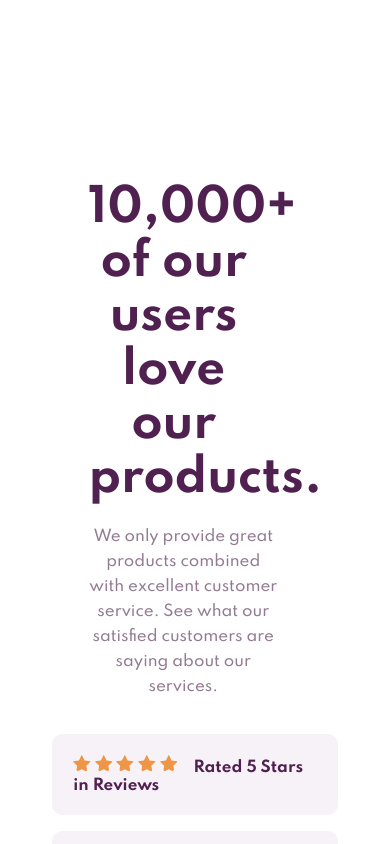
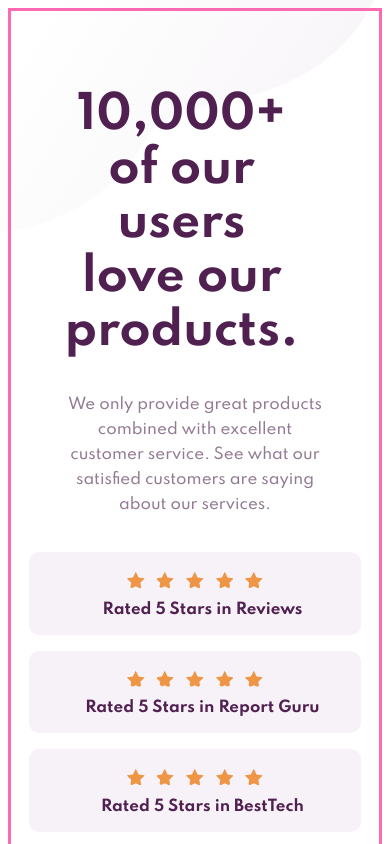
Before and after one commit to andreasztk/Social-proof-section-Challenge, a plain HTML site: page index.html in a window 390 px wide. Shown: the top 844 px of the page. Drawn offline with Linux system fonts and the light colour scheme.

Commit message:
add media and background

```diff
--- a/index.html
+++ b/index.html
@@ -7,7 +7,6 @@
     <link rel="preconnect" href="https://fonts.gstatic.com">
     <link href="https://fonts.googleapis.com/css2?family=Spartan:wght@400;500;700&display=swap" rel="stylesheet">
     <!-- displays site properly based on user's device -->
-    <meta name="viewport" content="width=device-width initial-scale=1.0">
 
     <link
       rel="icon"
@@ -29,7 +28,6 @@
     </style>
   </head>
   <body>
-
     <div class="container">
     <div class="top">
       <div class="text">
@@ -39,27 +37,33 @@
 
       <div class="rate">
         <div class="star-text1">
+          <span>
               <img src="images/icon-star.svg" alt="">
               <img src="images/icon-star.svg" alt="">
               <img src="images/icon-star.svg" alt="">
               <img src="images/icon-star.svg" alt="">
               <img src="images/icon-star.svg" alt="">
+            </span>
           <b>Rated 5 Stars in Reviews</b>
         </div>
         <div class="star-text2">
+          <span>
             <img src="images/icon-star.svg" alt="">
             <img src="images/icon-star.svg" alt="">
             <img src="images/icon-star.svg" alt="">
             <img src="images/icon-star.svg" alt="">
             <img src="images/icon-star.svg" alt="">
+          </span>
          <b>Rated 5 Stars in Report Guru</b>
         </div>
         <div class="star-text3">
+          <span>
             <img src="images/icon-star.svg" alt="">
             <img src="images/icon-star.svg" alt="">
             <img src="images/icon-star.svg" alt="">
             <img src="images/icon-star.svg" alt="">
             <img src="images/icon-star.svg" alt="">
+          </span>
           <b>Rated 5 Stars in BestTech</b>
         </div>
       </div>
--- a/style.css
+++ b/style.css
@@ -10,18 +10,21 @@ body {
     font-size        : 15px;
     background-color : white;
     box-sizing       : border-box;
-    /* background-image : url(/images/bg-pattern-bottom-desktop.svg); */
-    background-repeat: no-repeat;
+    background-image : url(/images/bg-pattern-top-desktop.svg), url(/images/bg-pattern-bottom-desktop.svg);
+    background-repeat: no-repeat, no-repeat;
+    background-position: left top, right bottom;
+    border: 3px solid hotpink;
 }
 
 .container {
+
     width         : 90%;
     margin        : auto;
     display       : flex;
     flex-direction: column;
     flex-wrap     : nowrap;
+}
 
-}
 
 .top {
     color          : var(--color-darker);
@@ -58,19 +61,19 @@ body {
     display       : flex;
     flex-direction: column;
     align-items   : center;
-    min-width: 35%;
+    min-width: 45%;
 
 }
 
 .rate img {
     width : 18px;
-    margin: -5px;
+    margin: -1px;
 }
 
 .rate div {
     background-color: var(--color-lighter);
     border-radius   : 10px;
-    padding         : 1.3rem;
+    padding         : 1rem;
     margin          : 0.5rem;
 }
 
@@ -154,23 +157,31 @@ img,
 }
 
 @media screen and (max-width: 800px){
+  body{
+      background-image: url(/images/bg-pattern-top-mobile.svg), url(/images/bg-pattern-bottom-mobile.svg);
+  }
   .text {
       text-align: center;
-      min-width: 70%;
+      padding-top: 2rem;
+      min-width: 100%;
+      display: flex;
+      flex-flow: column wrap;
+      align-content: center;
   }
-
+  .rate{
+      width: 100%;
+  }
   .rate div{
     align-self: center;
+    display: flex;
+    flex-direction: column;
+    align-items: center;
+    flex-wrap: wrap;
+    width: 100%;
+    min-height: 3rem;
   }
-
-  /* .star-text1 {
-    display: flex;
-    flex-direction: column; */
-
-
-
-
-
+  span{
+      padding-bottom: 3px;
   }
 
 }
```
